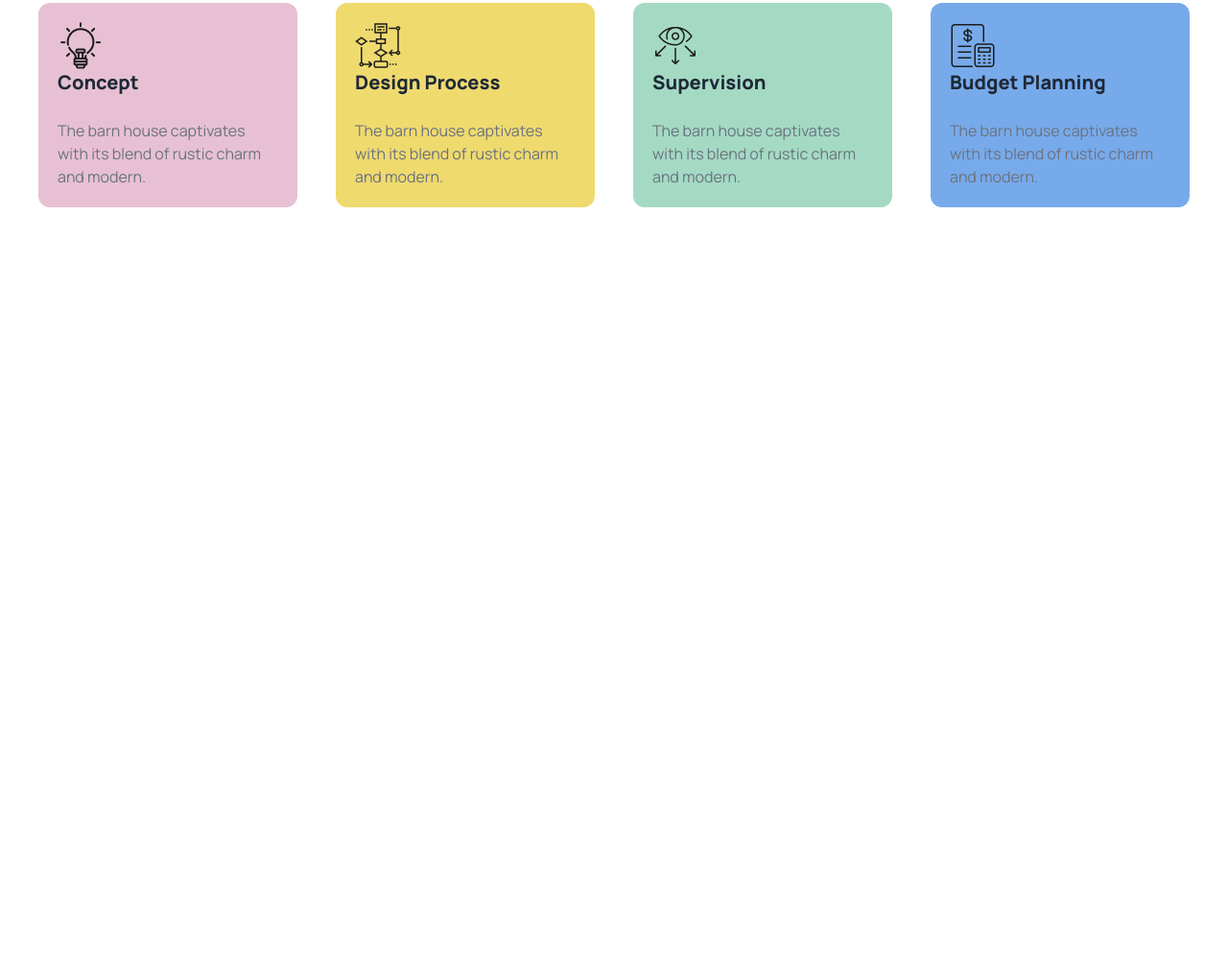
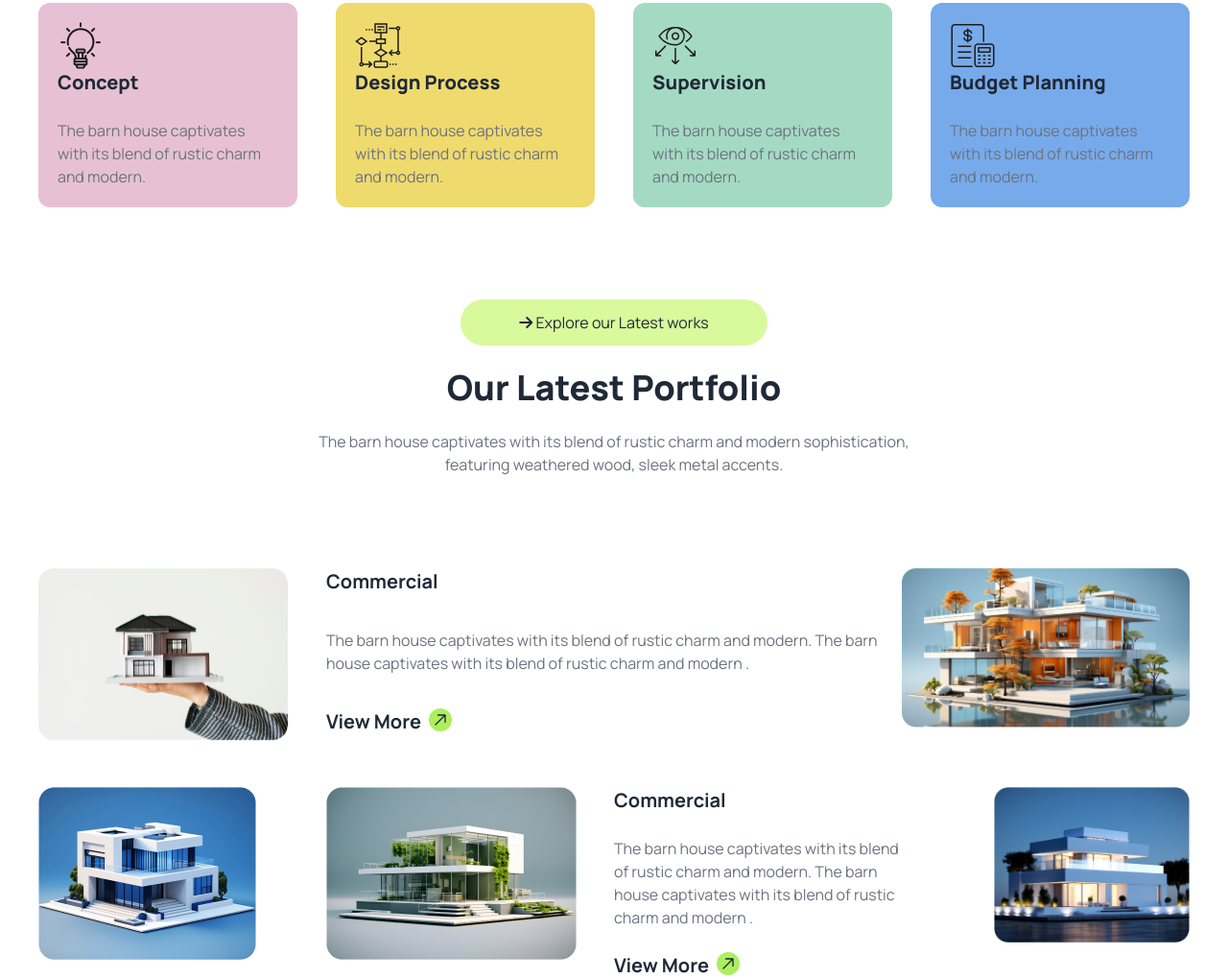
Before and after one commit to adian-999/Assignment-3, a plain HTML site: page index.html in a window 1280 px wide. Shown: the part 2236-3256 px from the top of the page at 96% size. Before the commit the page ends 2548 px from the top, so only its background shows below. Drawn offline with nearby package versions, Linux system fonts and the light colour scheme.

Commit message:
section 4 added

```diff
--- a/index.html
+++ b/index.html
@@ -218,6 +218,61 @@
 
              </div>
           </section>
+          <!-- section-4 -->
+           <section class="mt-24">
+             <p class="bg-lime-200 rounded-3xl p-3 text-center w-80 mx-auto"><i class="fa-sharp-duotone fa-solid fa-arrow-right"></i> Explore our Latest works</p>
+             <br>
+             <h1 class="text-3xl lg:text-4xl font-extrabold text-center">Our Latest Portfolio </h1>
+             <br>
+             <p class="text-gray-500 text-center">The barn house captivates with its blend of rustic charm and modern sophistication, <br> featuring weathered wood, sleek metal accents.</p>
+
+             <div>
+                <!-- 1st -->
+                <div class="grid grid-cols-1 md:grid-cols-2 lg:grid-cols-4  mt-24">
+                    <img src="assets/img1.png" alt="">
+                    <div class="grid md:col-span-1 lg:col-span-2 ">
+                        <h1 class="text-xl font-bold">Commercial</h1>
+                        <br>
+                        <p class="text-gray-500">The barn house captivates with its blend of rustic charm and modern. The barn house captivates with its blend of rustic charm and modern .</p>
+                        <br>
+                        <p class="flex gap-2 text-xl font-bold">View More <svg xmlns="http://www.w3.org/2000/svg" fill="none" viewBox="0 0 24 24" stroke-width="2" stroke="currentColor" class="size-6 bg-[#ABEF5F] rounded-full p-1">
+                            <path stroke-linecap="round" stroke-linejoin="round" d="m4.5 19.5 15-15m0 0H8.25m11.25 0v11.25" />
+                          </svg></p>
+                    </div>
+                    <div>
+                        <img src="assets/img2.png" alt="">
+                    </div>
+
+
+                </div>
+                <!-- 2nd -->
+                 <div class="grid grid-cols-1 md:grid-cols-2 lg:grid-cols-4">
+                    <div class="mt-12">
+                        <img src="assets/img3.png" alt="">
+                    </div>
+
+                        <div class="mt-12">
+                            <img src="assets/img4.png" alt="">
+                        </div>
+
+                        <div class="mt-12">
+                            <h1 class="text-xl font-bold">Commercial</h1>
+                            <br>
+                            <p class="text-gray-500">The barn house captivates with its blend of rustic charm and modern. The barn house captivates with its blend of rustic charm and modern .</p>
+                            <br>
+                            <p class="flex gap-2 text-xl font-bold">View More <svg xmlns="http://www.w3.org/2000/svg" fill="none" viewBox="0 0 24 24" stroke-width="2" stroke="currentColor" class="size-6 bg-[#ABEF5F] rounded-full p-1">
+                                <path stroke-linecap="round" stroke-linejoin="round" d="m4.5 19.5 15-15m0 0H8.25m11.25 0v11.25" />
+                              </svg></p>
+                        </div>
+                        <div class="ml-24 mt-12">
+                            <img src="assets/img5.png" alt="">
+                        </div>
+
+
+                 </div>
+
+             </div>
+           </section>
 
 
      </main>
```
